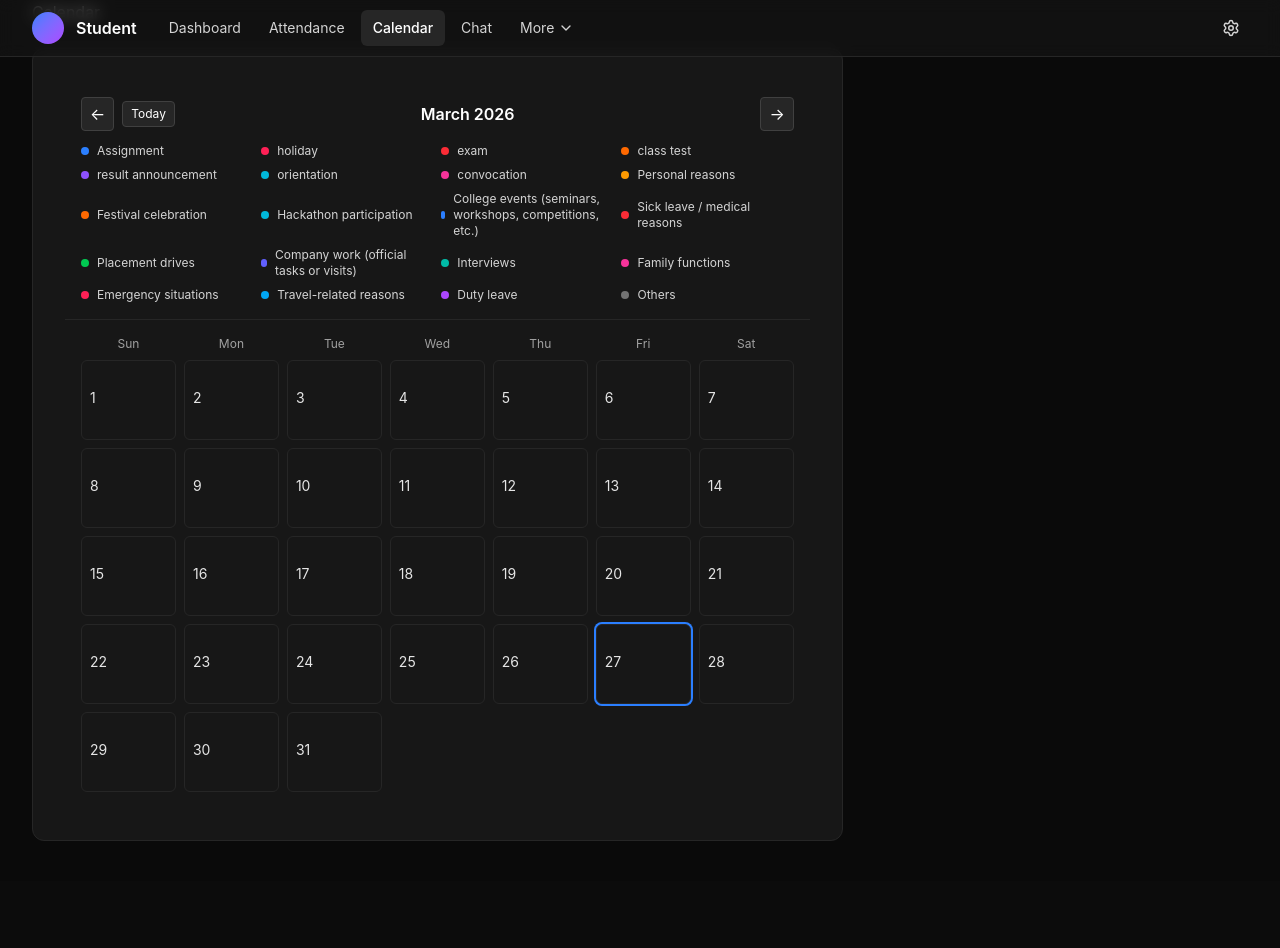
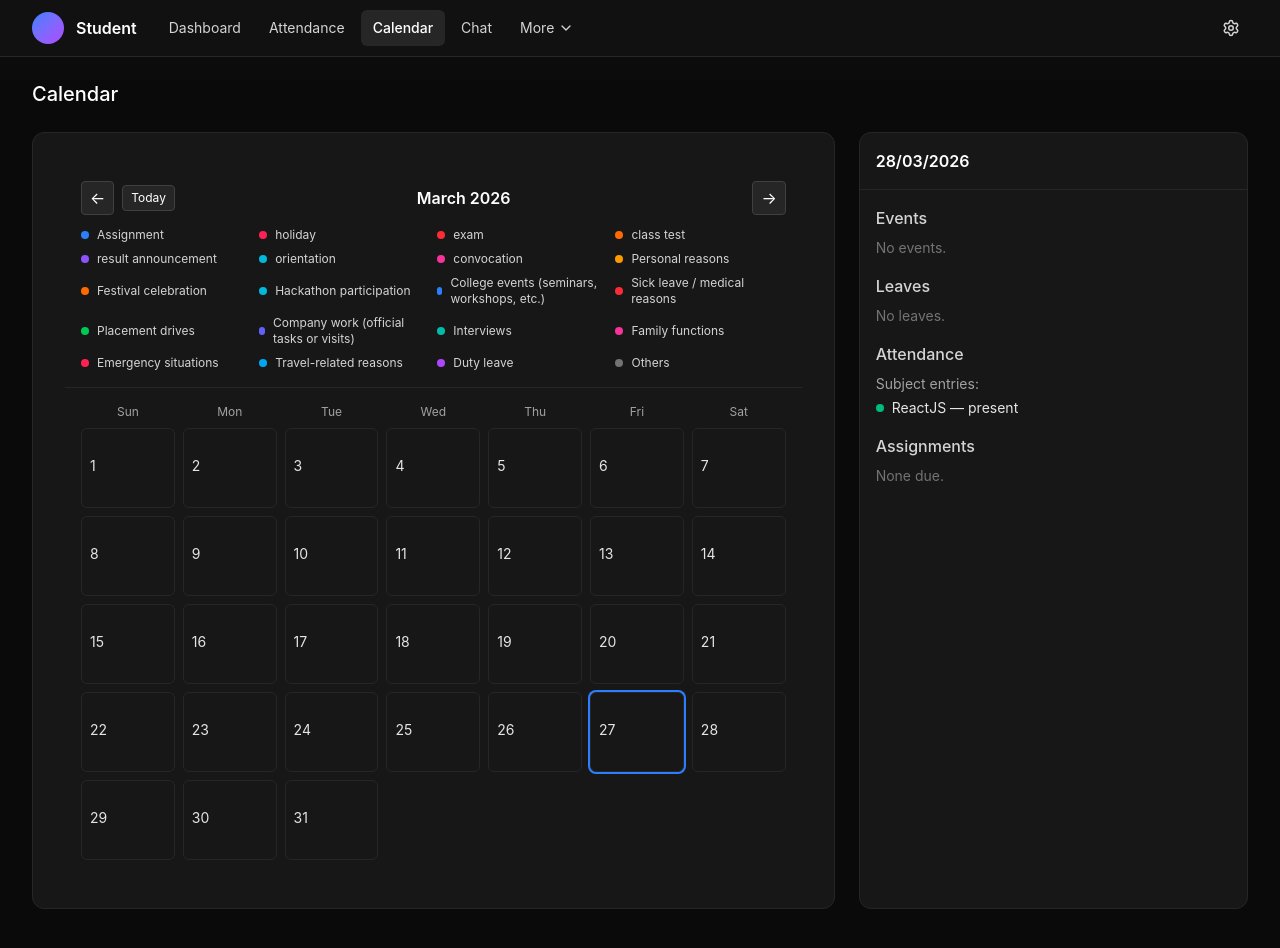
Before and after one commit to Jivan-Patel/CodingGita_lms_clone, a React (Vite) app: page /student/calendar in a window 1280 px wide. Before the commit the page ends 881 px from the top, so only its background shows below. Built offline with nearby package versions, Linux system fonts and the light colour scheme.

Commit message:
The right section in calender page implemented

```diff
--- a/src/components/CalenderCard.jsx
+++ b/src/components/CalenderCard.jsx
@@ -14,7 +14,7 @@ const LEGEND_ITEMS = [
     { color: 'bg-cyan-500', label: 'Hackathon participation' },
     {
         color: 'bg-blue-500',
-        label: 'College events (seminars, workshops, competitions, etc.)',
+        label: 'College events (seminars, workshops, etc.)',
     },
     { color: 'bg-red-500', label: 'Sick leave / medical reasons' },
     { color: 'bg-green-500', label: 'Placement drives' },
--- /dev/null
+++ b/src/components/CalenderRightPart.jsx
@@ -0,0 +1,39 @@
+import React from 'react'
+
+function CalenderRightPart() {
+    return (
+        <div className="rounded-xl border border-neutral-800 bg-neutral-900 lg:col-span-1">
+            <div className="p-4 border-b border-neutral-800">
+                <div className="text-white font-semibold">28/03/2026</div>
+            </div>
+            <div className="p-4">
+                <div className="mb-4">
+                    <div className="text-neutral-300 font-medium mb-2">Events</div>
+                    <div className="text-neutral-500 text-sm">No events.</div>
+                </div>
+                <div className="mb-4">
+                    <div className="text-neutral-300 font-medium mb-2">Leaves</div>
+                    <div className="text-neutral-500 text-sm">No leaves.</div>
+                </div>
+                <div className="mb-4">
+                    <div className="text-neutral-300 font-medium mb-2">Attendance</div>
+                    <div className="space-y-2 text-sm">
+                        <div className="space-y-1">
+                            <div className="text-neutral-400">Subject entries:</div>
+                            <div className="text-neutral-200 flex items-center gap-2">
+                                <span className="w-2 h-2 rounded-full bg-emerald-500"></span>
+                                <span>ReactJS — present</span>
+                            </div>
+                        </div>
+                    </div>
+                </div>
+                <div>
+                    <div className="text-neutral-300 font-medium mb-2">Assignments</div>
+                    <div className="text-neutral-500 text-sm">None due.</div>
+                </div>
+            </div>
+        </div>
+    )
+}
+
+export default CalenderRightPart
--- a/src/pages/CalenderPage.jsx
+++ b/src/pages/CalenderPage.jsx
@@ -1,15 +1,17 @@
 import React from 'react';
 import Nav from '../components/Nav2.jsx';
 import CalenderCard from '../components/CalenderCard.jsx';
+import CalenderRightPart from '../components/CalenderRightPart.jsx';
 
 function CalenderPage() {
   return (
     <div className="min-h-screen bg-neutral-950">
       <Nav />
-      <div className="mx-auto pb-10 max-w-7xl px-4 sm:px-6 lg:px-8 space-y-6 text-start">
-        <h2>Calendar</h2>
-        <div className="grid grid-cols-3">
+      <div className="mx-auto pb-10 max-w-7xl px-4 sm:px-6 lg:px-8 space-y-6 text-start mt-20">
+        <h2 className='text-xl font-medium'>Calendar</h2>
+        <div className="grid grid-cols-3 gap-6">
           <CalenderCard />
+          <CalenderRightPart />
         </div>
       </div>
     </div>
```
